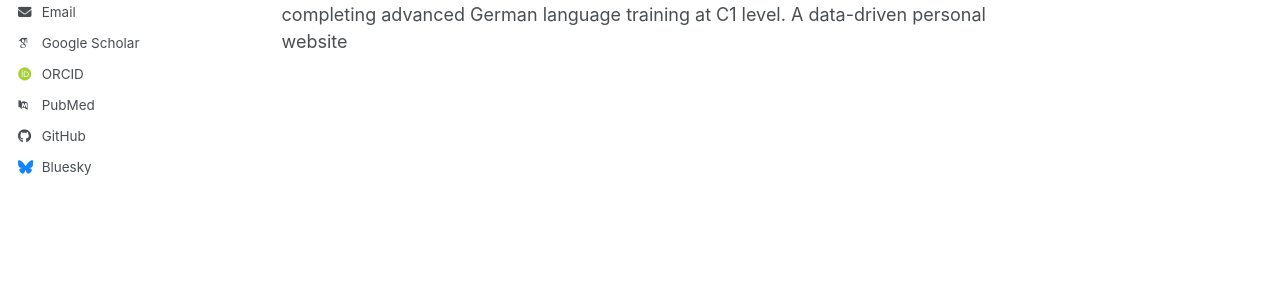
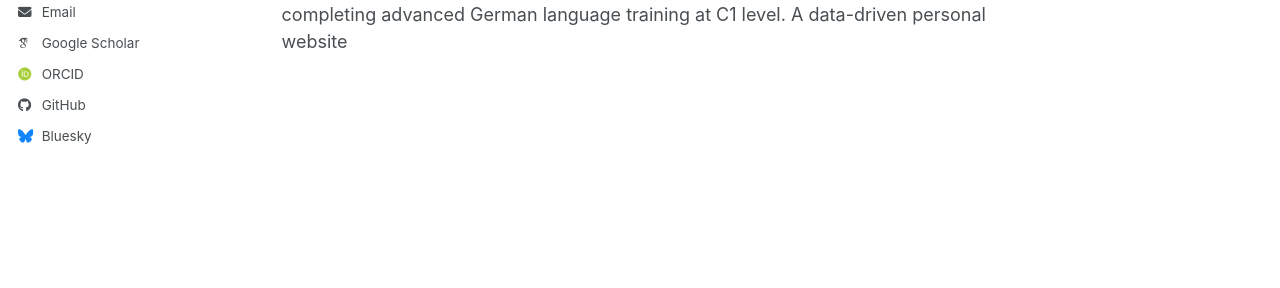
Before and after one commit to elina714/elina714.github.io, a Jekyll site: the page built from _pages/about.md, in a window 1280 px wide. Shown: the part 432-720 px from the top of the page. Built offline with Jekyll 4.4.1, drawn with Linux system fonts in a browser that asks for light colours; some web fonts are replaced; a script bundle is joined from its source files by our own code; library files that are not in the unit come from our copies.

Commit message:
Update repository and pubmed URL in config

```diff
--- a/_config.yml
+++ b/_config.yml
@@ -16,7 +16,7 @@
 url                      : https://elina714.github.io # The base hostname & protocol for your site e.g. "https://[your GitHub username].github.io",
                                                            # or if you already have some other page hosted on Github then use "https://[your GitHub username].github.io/[Your Repo Name]"
 baseurl                  : "" # the subpath of your site, e.g. "/blog"
-repository               : "academicpages/academicpages.github.io"
+repository               : "elina714/elina714.github.io"
 
 # Site Author - The following control what appear as part of the author content on the side bar.
 #               If a field is blank the icon and link will not appear, otherwise it will be shown.
@@ -41,7 +41,7 @@
   orcid            : "https://orcid.org/yourorcidurl"
   semantic         : # URL
   ssrn             : # URL
-  pubmed           : "https://www.ncbi.nlm.nih.gov/pubmed/?term=john+snow"
+  pubmed           : #"https://www.ncbi.nlm.nih.gov/pubmed/?term=john+snow"
   researchgate     : # URL
   scopus           : # URL
   zotero           : # URL
```
